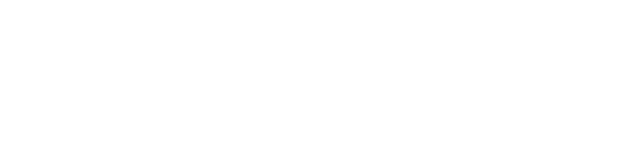
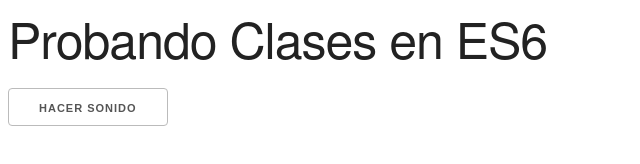
Before and after one commit to goiblas/LearningES2015, a plain HTML site: page lecciones/clases.html in a window 1280 px wide. Shown: the whole page, without its empty margins (0-640 px from the left). Drawn offline with nearby package versions, Linux system fonts and the light colour scheme.

Commit message:
Botón y formato

```diff
--- a/lecciones/clases.html
+++ b/lecciones/clases.html
@@ -6,7 +6,8 @@
     <link rel="stylesheet" href="https://cdnjs.cloudflare.com/ajax/libs/skeleton/2.0.4/skeleton.min.css">
 </head>
 <body>
-
+    <h1> Probando Clases en ES6</h1>
+    <button onclick="alebrije_sound()"> Hacer sonido</button>
 </body>
 <script>
     class Alebrije {
```
